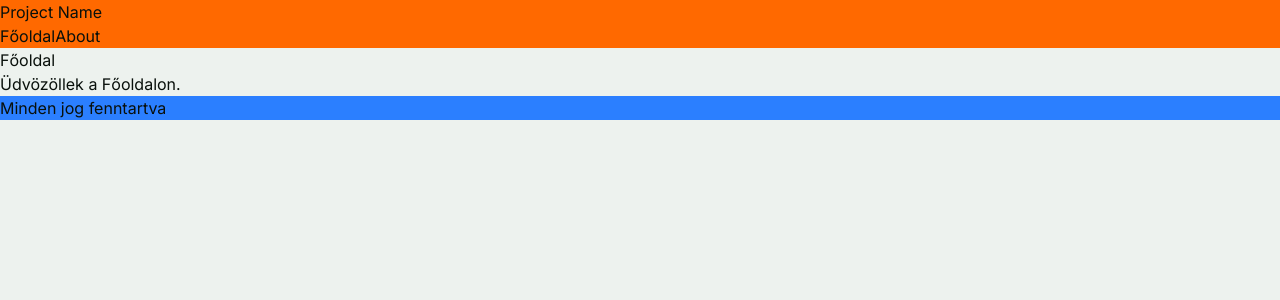
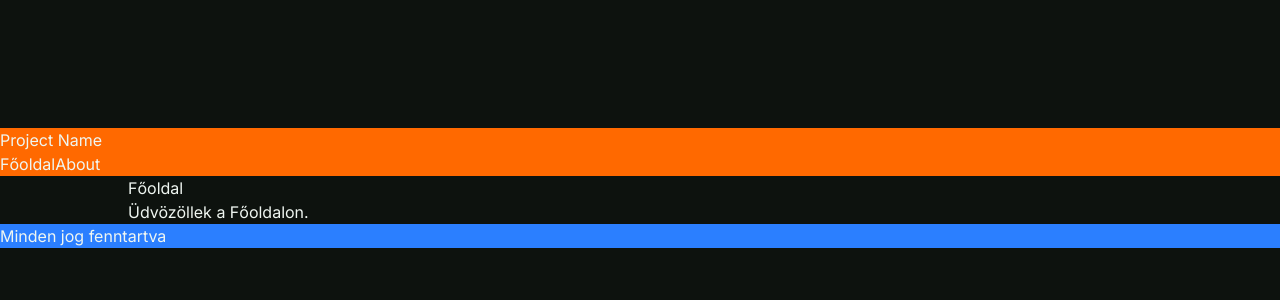
Before and after one commit to Mate720/Esoerdo, a Nuxt app: page / in a window 1280 px wide. Shown: the top 300 px of the page. Built offline with nearby package versions, Linux system fonts and the light colour scheme; a web font is replaced by a local one.

Commit message:
fix: add missing body class dark

```diff
--- a/app/app.vue
+++ b/app/app.vue
@@ -1,9 +1,15 @@
+<script setup>
+useHead({
+  bodyAttrs: {
+    class: "dark pt-32"
+  }
+});
+</script>
+
 <template>
-  <div>
-    <Navbar />
-    <main>
-      <NuxtPage />
-    </main>
-    <Footer />
-  </div>
+  <Navbar />
+  <main class="px-32">
+    <NuxtPage />
+  </main>
+  <Footer />
 </template>
```
